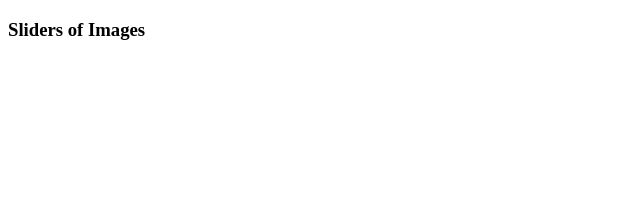
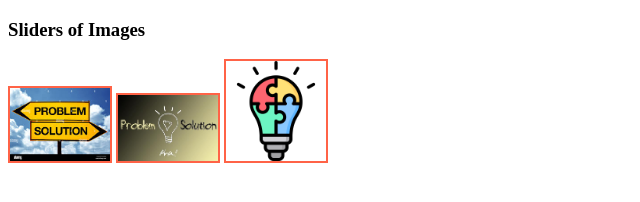
Before and after one commit to TirthoBapon/my-fourth-repo, a plain HTML site: page index.html in a window 1280 px wide. Shown: the whole page, without its empty margins (0-640 px from the left). Drawn offline with Linux system fonts and the light colour scheme.

Commit message:
added styles more

```diff
--- a/index.html
+++ b/index.html
@@ -8,5 +8,8 @@
 </head>
 <body>
     <h3>Sliders of Images</h3>
+    <img src="images/download.jpeg" alt="">
+    <img src="images/problem-solution.jpg" alt="">
+    <img src="images/6487594.png" alt="">
 </body>
 </html>
--- a/styles/sliders.css
+++ b/styles/sliders.css
@@ -0,0 +1,4 @@
+img{
+    width: 100px;
+    border: 2px solid tomato;
+}
```
